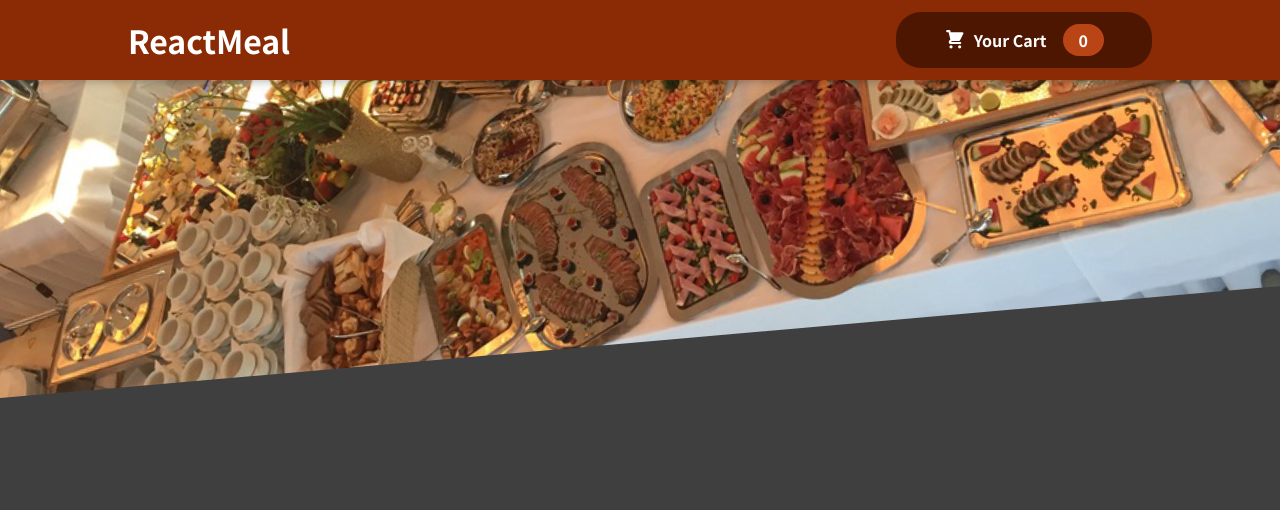
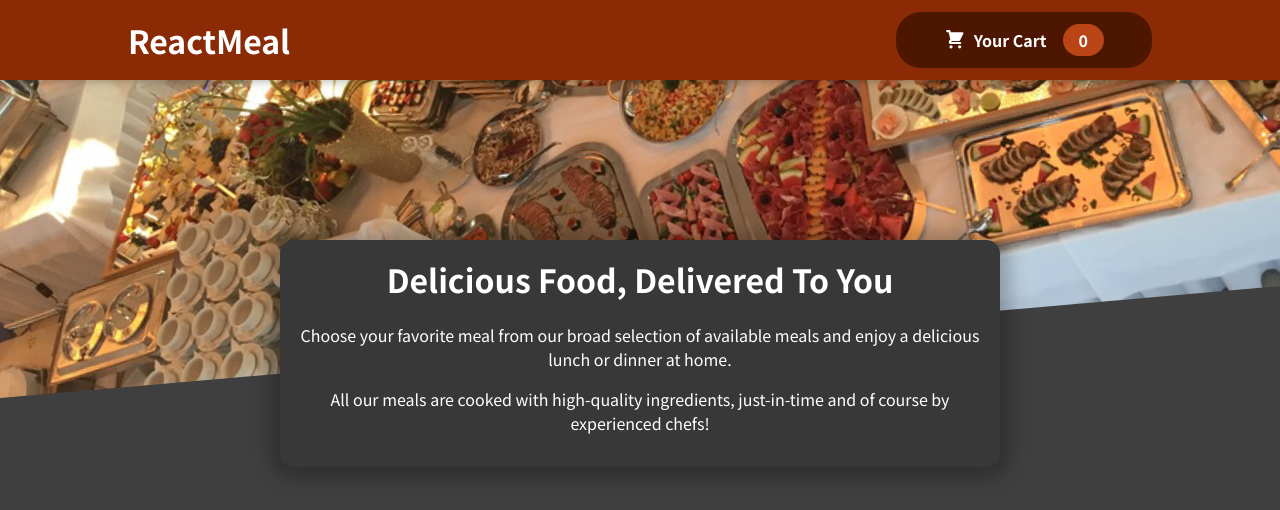
Before and after one commit to akkii02/creating-a-restaurant-website, a React (Create React App) app: page / in a window 1280 px wide. Shown: the top 510 px of the page. Built offline with nearby package versions, Linux system fonts and the light colour scheme.

Commit message:
Restaurant Summary Added

```diff
--- a/src/App.js
+++ b/src/App.js
@@ -1,10 +1,12 @@
 import { Fragment } from "react";
 import Header from "./components/Layout/Header";
+import MealsSummary from "./components/Meals/MealsSummary";
 
 function App() {
   return (
     <Fragment>
       <Header/>
+      <MealsSummary/>
     </Fragment>
   );
 }
--- /dev/null
+++ b/src/components/Meals/MealsSummary.js
@@ -0,0 +1,20 @@
+import React from "react";
+import classes from "./MealsSummary.module.css";
+
+function MealsSummary() {
+  return (
+    <div className={classes.summary}>
+      <h1>Delicious Food, Delivered To You</h1>
+      <p>
+        Choose your favorite meal from our broad selection of available meals
+        and enjoy a delicious lunch or dinner at home.
+      </p>
+      <p>
+        All our meals are cooked with high-quality ingredients, just-in-time and
+        of course by experienced chefs!
+      </p>
+    </div>
+  );
+}
+
+export default MealsSummary;
--- /dev/null
+++ b/src/components/Meals/MealsSummary.module.css
@@ -0,0 +1,18 @@
+.summary {
+  text-align: center;
+  max-width: 45rem;
+  width: 90%;
+  margin: auto;
+  margin-top: -10rem;
+  position: relative;
+  background-color: #383838;
+  color: white;
+  border-radius: 14px;
+  padding: 1rem;
+  box-shadow: 0 1px 18px 10px rgba(0, 0, 0, 0.25);
+}
+
+.summary h1 {
+  font-size: 2rem;
+  margin-top: 0;
+}
```
